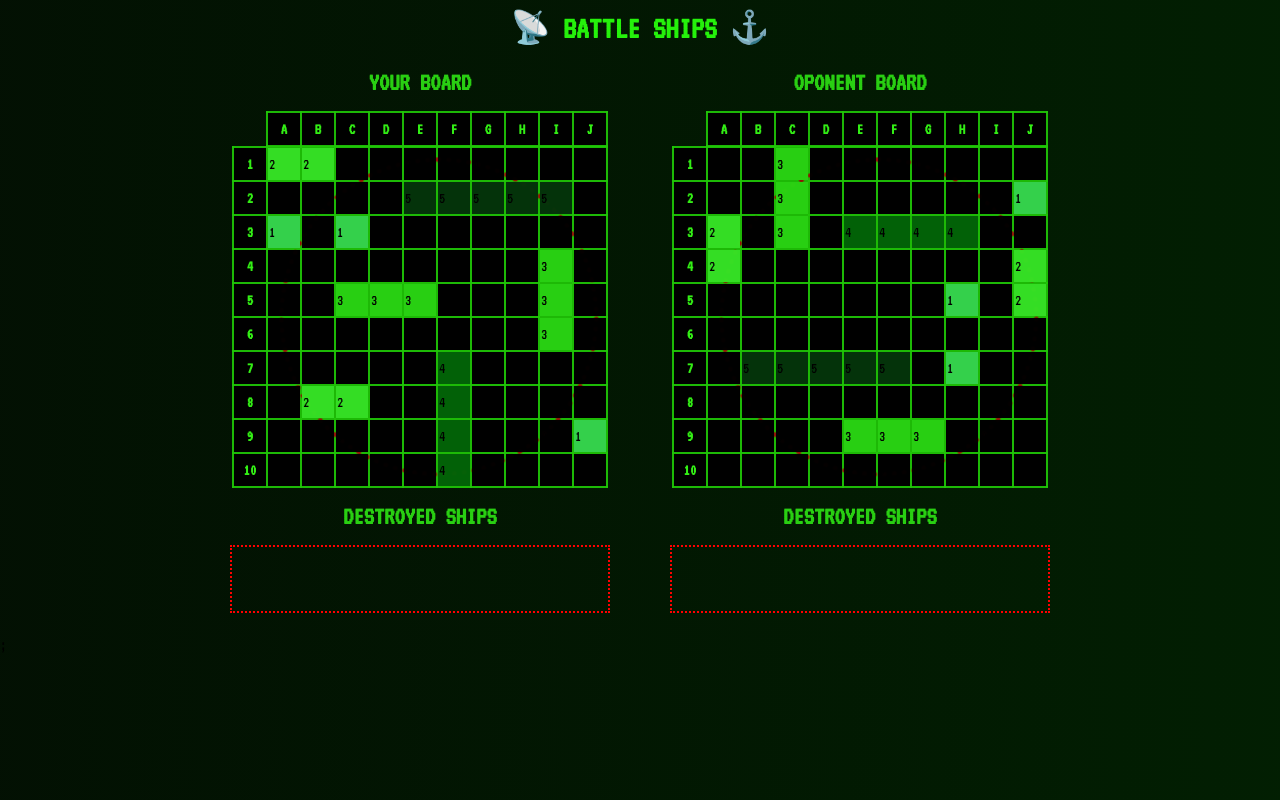
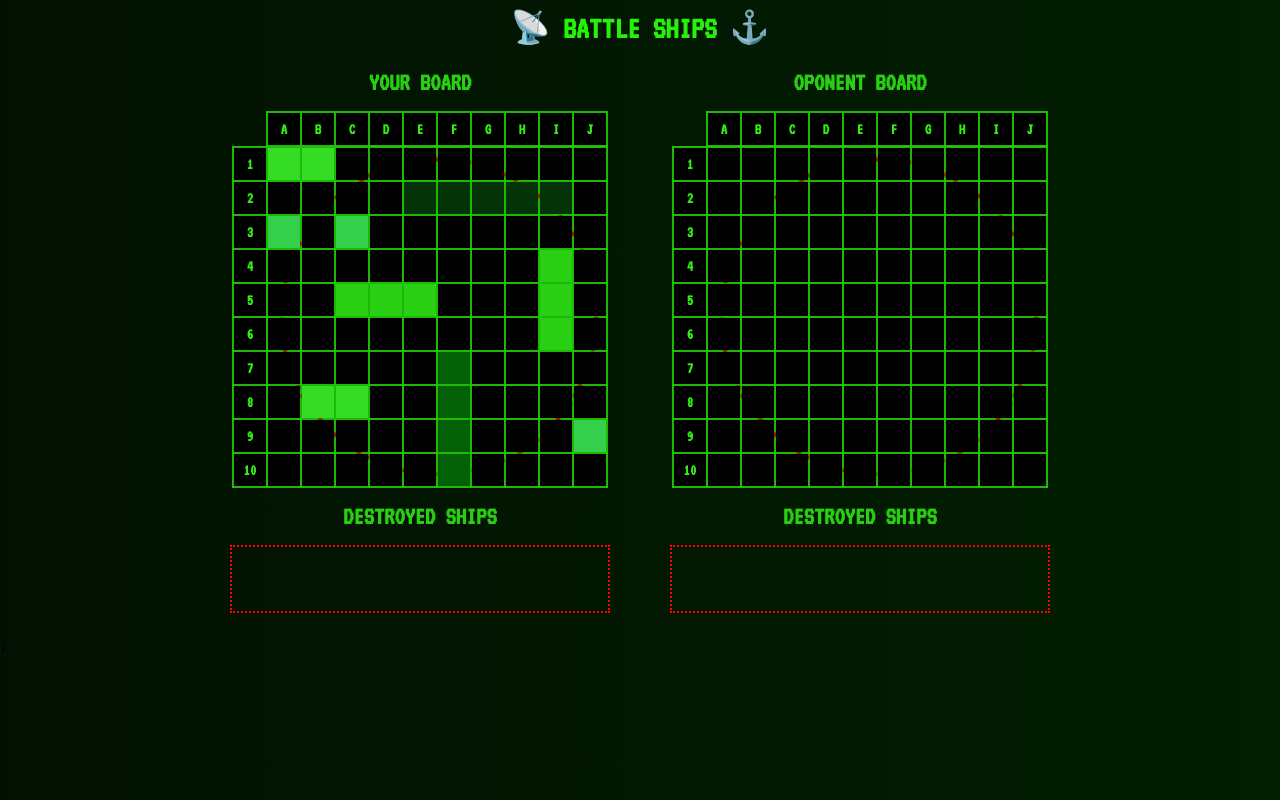
Before and after one commit to JaroslawOgonowski/battle-ships, a React (Create React App) app: page / in a window 1280 px wide. Built offline with nearby package versions, Linux system fonts and the light colour scheme.

Commit message:
handle click function expanded

```diff
--- a/src/Board/index.tsx
+++ b/src/Board/index.tsx
@@ -11,10 +11,10 @@ type Cell = {
 
 type BoardProps = {
   boardArray: Cell[][];
+  oponentBoard?: boolean;
 };
 
-export const Board: React.FC<BoardProps> = ({ boardArray }) => {
-
+export const Board: React.FC<BoardProps> = ({ boardArray, oponentBoard }) => {
   const randomBoard: { value: number; state: number }[][] = [];
   for (let i = 0; i < 10; i++) {
     randomBoard[i] = [];
@@ -23,18 +23,56 @@ export const Board: React.FC<BoardProps> = ({ boardArray }) => {
     }
   }
 
-
-
   placeShips(randomBoard);
   const [board, setBoard] = useState(randomBoard);
 
   const columnHeaders = ["A", "B", "C", "D", "E", "F", "G", "H", "I", "J"];
-  const rowHeaders = Array.from({ length: 11 }, (_, i) => i+1);
+  const rowHeaders = Array.from({ length: 11 }, (_, i) => i + 1);
 
-  const handleCellClick = (rowIndex: number, columnIndex: number) => {
+  const handleCellClick = (
+    rowIndex: number,
+    columnIndex: number
+  ) => {
+    if (board[rowIndex][columnIndex].state !== 0) {
+      return;
+    }
+
     const updatedBoard = [...board];
-    updatedBoard[rowIndex][columnIndex] = { ...updatedBoard[rowIndex][columnIndex], state: 2 }; // Ustaw odpowiedni stan, np. 2 oznacza pudło
-    setBoard(updatedBoard);
+    const clickedSquare = board[rowIndex][columnIndex];
+
+    if (clickedSquare.value > 0) {
+      updatedBoard[rowIndex][columnIndex] = {
+        ...updatedBoard[rowIndex][columnIndex],
+        state: 1,
+      };
+      setBoard(updatedBoard);
+
+      if (clickedSquare.value === 1) {
+        updatedBoard[rowIndex][columnIndex] = {
+          ...updatedBoard[rowIndex][columnIndex],
+          state: 3,
+        };
+        setBoard(updatedBoard);
+      } else if (
+        clickedSquare.value === 2 &&
+        (rowIndex > 0 && updatedBoard[rowIndex - 1][columnIndex].state === 1 ||
+         rowIndex < updatedBoard.length - 1 && updatedBoard[rowIndex + 1][columnIndex].state === 1 ||
+         columnIndex > 0 && updatedBoard[rowIndex][columnIndex - 1].state === 1 ||
+         columnIndex < updatedBoard[rowIndex].length - 1 && updatedBoard[rowIndex][columnIndex + 1].state === 1)
+      ) {
+        updatedBoard[rowIndex][columnIndex] = {
+          ...updatedBoard[rowIndex][columnIndex],
+          state: 3,
+        };
+        setBoard(updatedBoard);
+      }
+    } else {
+      updatedBoard[rowIndex][columnIndex] = {
+        ...updatedBoard[rowIndex][columnIndex],
+        state: 2,
+      };
+      setBoard(updatedBoard);
+    }
   };
 
 
@@ -58,11 +96,15 @@ export const Board: React.FC<BoardProps> = ({ boardArray }) => {
               <StyledCell
                 key={columnIndex}
                 onClick={() => handleCellClick(rowIndex, columnIndex)}
-                color={valueColorSwitcher(cell.value)}
-                data-coordinates={`(${columnHeaders[columnIndex]}, ${rowIndex+1})`} // Przekazanie współrzędnych
-              >
-                {cell.value}
-              </StyledCell>
+                color={
+                  oponentBoard
+                    ? stateColorSwitcher(cell.state)
+                    : valueColorSwitcher(cell.value)
+                }
+                data-coordinates={`(${columnHeaders[columnIndex]}, ${
+                  rowIndex + 1
+                })`} // Przekazanie współrzędnych
+              ></StyledCell>
             ))}
           </tr>
         ))}
--- a/src/Board/stateColorSwitcher.tsx
+++ b/src/Board/stateColorSwitcher.tsx
@@ -1,11 +1,11 @@
-export const stateColorSwitcher = (cell: number) => {
-  switch (cell) {
+export const stateColorSwitcher = (state: number) => {
+  switch (state) {
     case 0:
-      return "#1c1919f8";
+      return "#000000f8";
     case 1:
       return "#e83c12f8";//hit
     case 2:
-      return "#bcb6b4f8";//missed
+      return "#156d06f8";//missed
     case 3:
       return "#b11313f8";//direction hit
     default:
--- a/src/GameField/index.tsx
+++ b/src/GameField/index.tsx
@@ -24,7 +24,7 @@ export const GameField = () => {
 
         <SingleBoard>
           <Title>Oponent board</Title>
-          <Board boardArray={initialBoard} />
+          <Board boardArray={initialBoard} oponentBoard/>
           <Title>Destroyed Ships</Title>
           <DestroyedShips></DestroyedShips>
         </SingleBoard>
```
